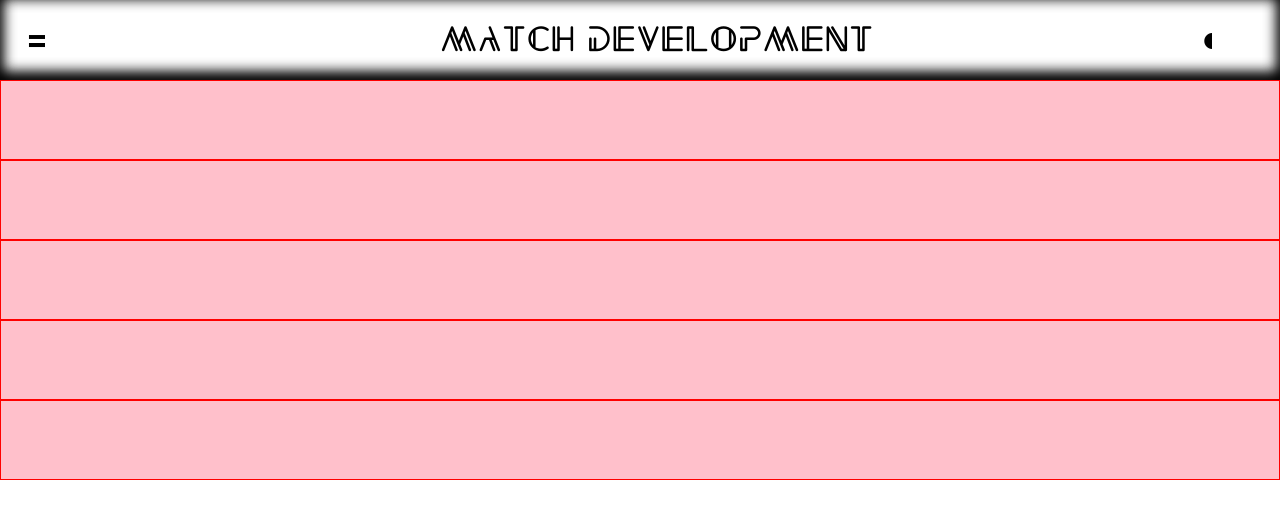
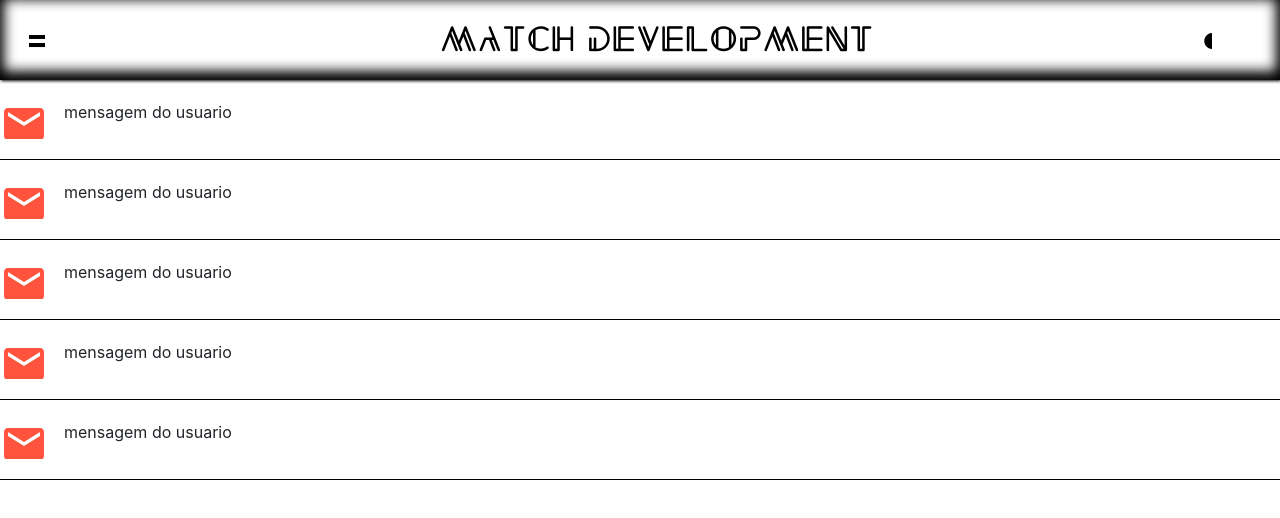
Before and after one commit to marceloarauj/MatchDevelopment, an Angular app: page /mensagens in a window 1280 px wide. Shown: the top 518 px of the page. Built offline with nearby package versions, Linux system fonts and the light colour scheme.

Commit message:
Ajuste na tela de mensagens

```diff
--- a/src/app/library/menu/menu.component.html
+++ b/src/app/library/menu/menu.component.html
@@ -51,7 +51,7 @@
             </div>
             <div class="row ajustar-altura">
                 <div class="col-12 remove-espacos">
-                    <button mat-raised-button color="accent">
+                    <button mat-raised-button color="accent" (click)="mensagens()">
                         <div class="container-fluid">
                             <div class="row">
                                 <div class="col-3">
--- a/src/app/library/menu/menu.component.ts
+++ b/src/app/library/menu/menu.component.ts
@@ -4,6 +4,7 @@ import { MatSidenav } from '@angular/material/sidenav';
 import { MatIconRegistry } from '@angular/material/icon';
 import { DomSanitizer } from '@angular/platform-browser';
 import {MenuIconeService} from 'src/app/library/menu/menu-icone.service';
+import { Router } from '@angular/router';
 
 @Component({
   selector: 'Menu',
@@ -16,7 +17,7 @@ export class MenuComponent implements OnInit {
   @Input() ComportamentoDrawer:BehaviorSubject<any>;
   AbrirOuFecharDrawer:boolean = false;
 
-  constructor(private RegistroIcone:MenuIconeService) {}
+  constructor(private RegistroIcone:MenuIconeService,private router:Router) {}
 
   ngOnInit() {
   }
@@ -36,4 +37,8 @@ export class MenuComponent implements OnInit {
     }
     this.AbrirOuFecharDrawer = false;
   }
+
+  mensagens(){
+    this.router.navigateByUrl("mensagens");
+  }
 }
--- a/src/app/pages/mensagem-page/caixa-mensagem/caixa-mensagem.component.css
+++ b/src/app/pages/mensagem-page/caixa-mensagem/caixa-mensagem.component.css
@@ -1,6 +1,16 @@
 .campo-mensagem{
     width:100%;
     height:10vh;
-    background-color: pink;
-    border:1px solid red;
+    border-bottom:1px solid black;
 }
+
+.formata-linha{
+    width:100%;
+    height:100%;
+}
+
+.icone-mensagem{
+    width: 5vw;
+    height: 50%;
+    font-size:300%;
+}
--- a/src/app/pages/mensagem-page/caixa-mensagem/caixa-mensagem.component.html
+++ b/src/app/pages/mensagem-page/caixa-mensagem/caixa-mensagem.component.html
@@ -1,3 +1,6 @@
 <div class="container-fluid campo-mensagem">
-
+    <div class="row align-items-center formata-linha">
+        <mat-icon class="icone-mensagem" color="accent">mail</mat-icon>
+        <p>{{mensagem}}</p>
+    </div>
 </div>
--- a/src/app/pages/mensagem-page/caixa-mensagem/caixa-mensagem.component.ts
+++ b/src/app/pages/mensagem-page/caixa-mensagem/caixa-mensagem.component.ts
@@ -12,4 +12,5 @@ export class CaixaMensagemComponent implements OnInit {
   ngOnInit() {
   }
 
+  mensagem:String = "mensagem do usuario";
 }
```
